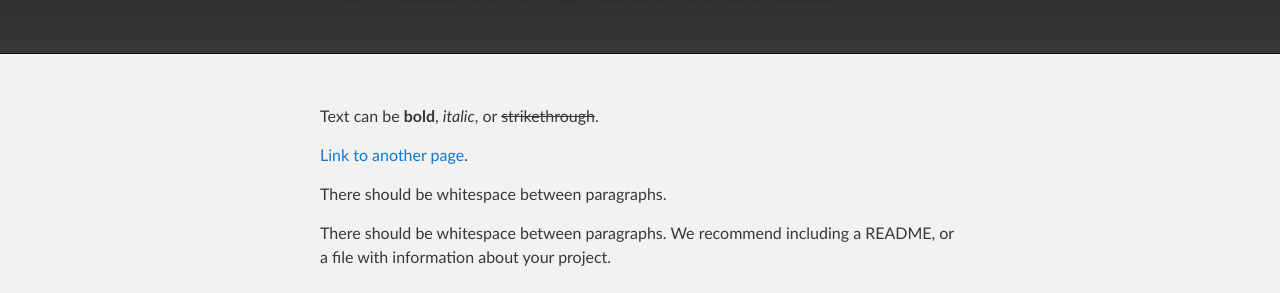
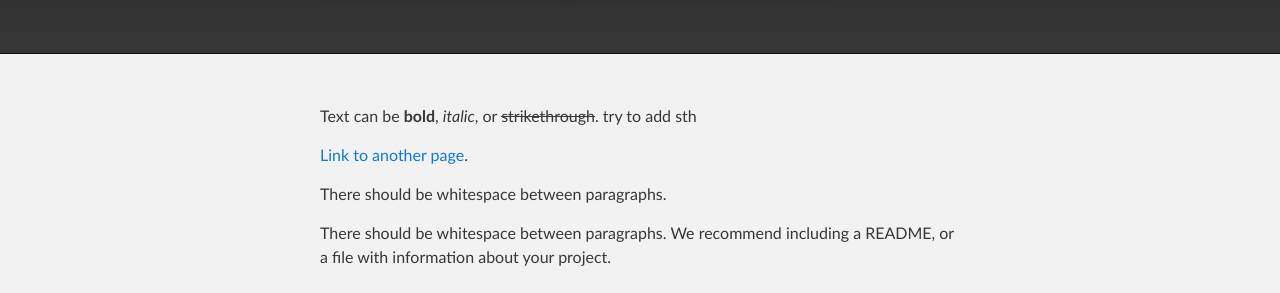
Before and after one commit to shinoobu/My-Portfolio, a Jekyll site: the page built from index.md, in a window 1280 px wide and 900 px high. Shown: the part 156-449 px from the top of the window. Built offline with Jekyll 4.4.1, drawn with Linux system fonts in a browser that asks for light colours.

Commit message:
Update index.md

```diff
--- a/index.md
+++ b/index.md
@@ -3,6 +3,7 @@ layout: default
 ---
 
 Text can be **bold**, _italic_, or ~~strikethrough~~.
+try to add sth
 
 [Link to another page](./another-page.html).
 
```
